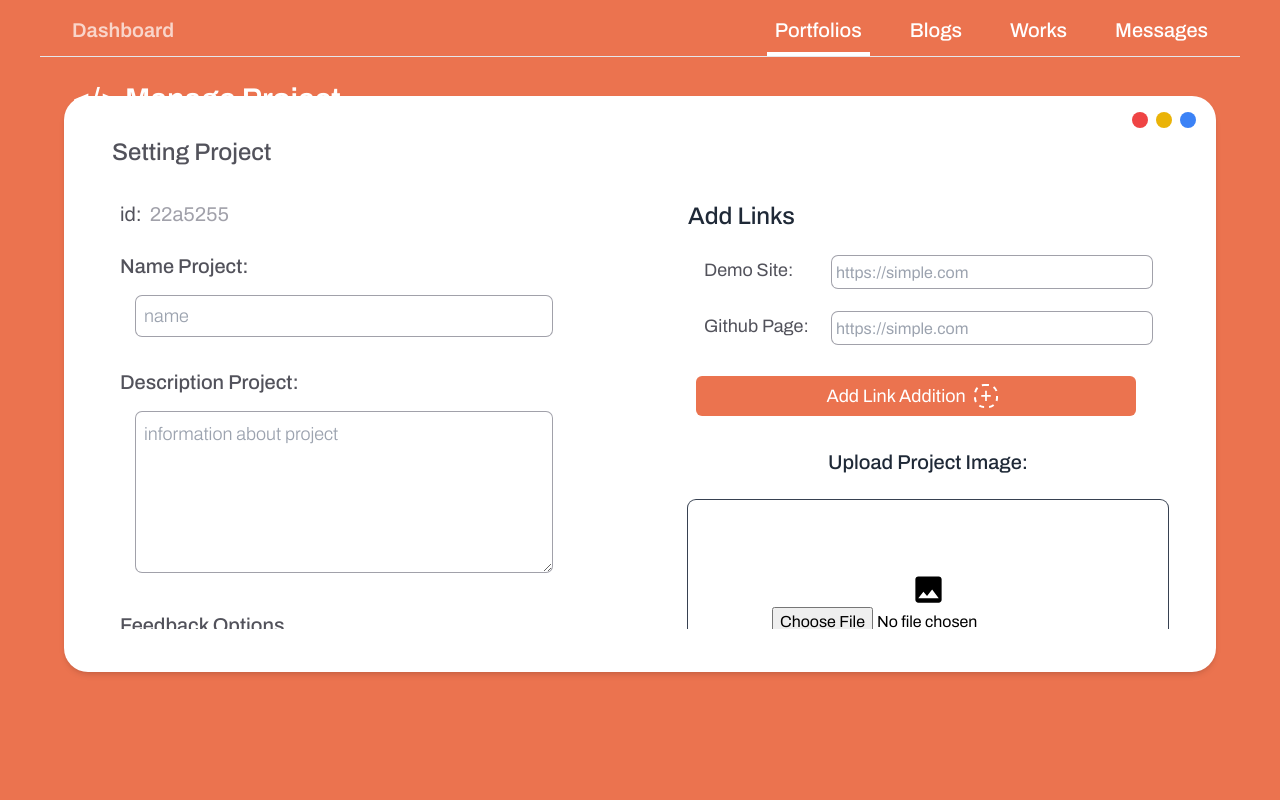
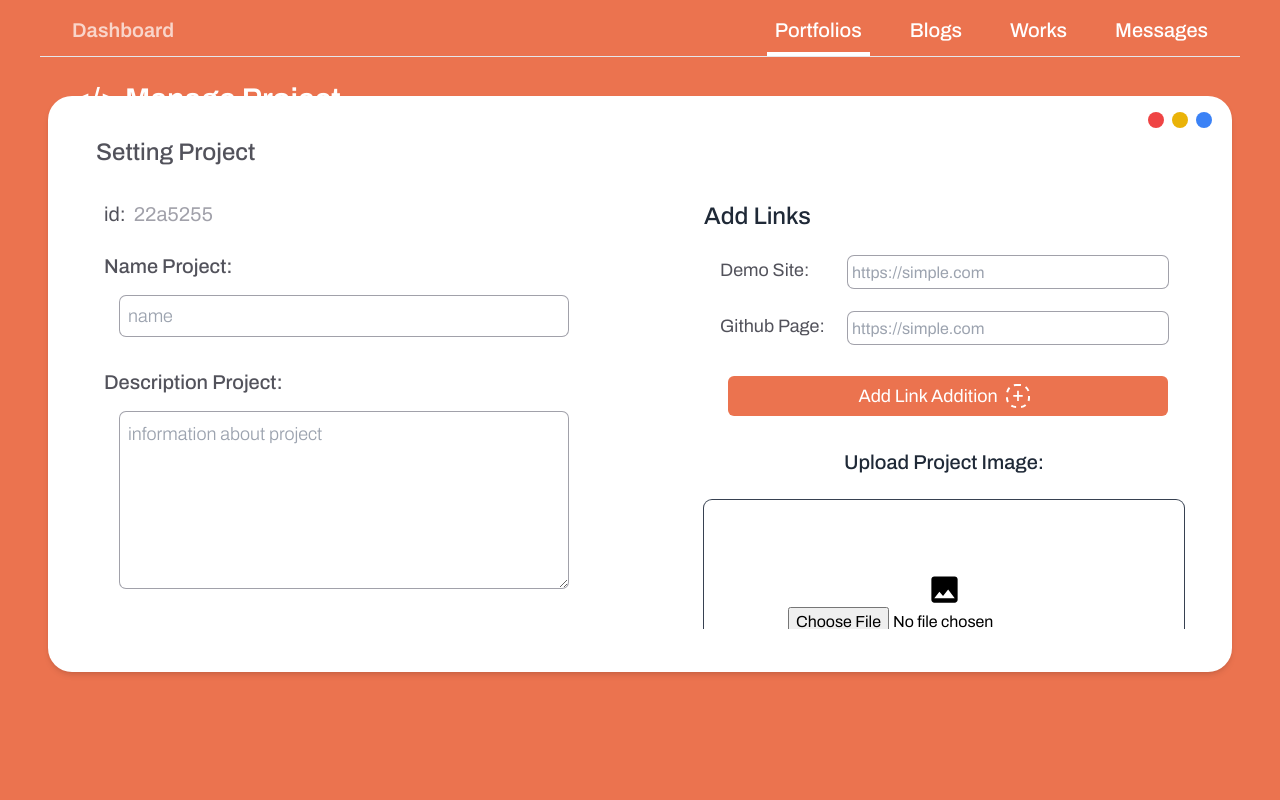
Before and after one commit to AlirezaAkbarpour/Portfolio, a Next.js app: page /dashboard in a window 1280 px wide. Shown: the top 800 px of the page. Built offline with nearby package versions, Linux system fonts and the light colour scheme.

Commit message:
ui-kit checkbox style finish

```diff
--- a/components/UI-kit/checkbox.scss
+++ b/components/UI-kit/checkbox.scss
@@ -7,22 +7,29 @@ $darkenColor: darken($activeColor, 20%);
     width: 32px;
     height: 32px;
     border-radius: 4px;
-    &::after{
-      content: "";
+    border: 2px $activeColor solid;
+    cursor: pointer;
+    transition: 2ms ;
+    .inputbutton{
       width: 24px;
       height: 24px;
-      background: #eb734f;
-      position: absolute;
-      top: 0;
-      left: 0;
+      background: $activeColor;
+      box-shadow: inset 0 0 5px 5px #eb734f ;
+      border-radius: 2px;
+      &:hover{
+        background: $darkenColor;
+        opacity: 0.7;
+      }
     }
-    border: 2px $activeColor solid;
     input[type=checkbox]{
       width: 28px;
       height: 28px;
       scale: 2;
       visibility: hidden;
       accent-color: $activeColor;
+      &:checked + .inputbutton{
+          background: #fff;
+      }
     }
   }
 }
--- a/components/UI-kit/checkbox.tsx
+++ b/components/UI-kit/checkbox.tsx
@@ -11,7 +11,9 @@ export default function CheckBox({label,value}:CHECKBOX) {
     <div className="squaredOne w-full flex items-center ">
       <label htmlFor="squaredOne" className='text-xl text-gray-600 p-2'>{label}:</label>
       <div className='inputbox flex justify-center items-center'>
-        <input className='mx-2' type="checkbox" id="squaredOne" name="check" />
+        <div className='inputbutton'>
+          <input className='mx-2' type="checkbox" id="squaredOne" name="check" />
+        </div>
       </div>
     </div>
     </section>
--- a/components/UI-kit/output.css
+++ b/components/UI-kit/output.css
@@ -3,15 +3,19 @@
   height: 32px;
   border-radius: 4px;
   border: 2px #eb734f solid;
+  cursor: pointer;
+  transition: 2ms;
 }
-.squaredOne .inputbox::after {
-  content: "";
+.squaredOne .inputbox .inputbutton {
   width: 24px;
   height: 24px;
   background: #eb734f;
-  position: absolute;
-  top: 0;
-  left: 0;
+  box-shadow: inset 0 0 5px 5px #eb734f;
+  border-radius: 2px;
+}
+.squaredOne .inputbox .inputbutton:hover {
+  background: rgb(190.3673469388, 60.5714285714, 21.6326530612);
+  opacity: 0.7;
 }
 .squaredOne .inputbox input[type=checkbox] {
   width: 28px;
@@ -20,5 +24,8 @@
   visibility: hidden;
   accent-color: #eb734f;
 }
+.squaredOne .inputbox input[type=checkbox]:checked + .inputbutton {
+  background: #fff;
+}
 
 /*# sourceMappingURL=output.css.map */
--- a/components/projectForm.tsx
+++ b/components/projectForm.tsx
@@ -20,7 +20,7 @@ export default function ProjectForm() {
 
   return isClient ? createPortal(
     <main className="w-full h-full flex justify-center absolute z-50 top-0 left-0">
-            <div className="w-full max-h-[36rem] bg-white mx-40 mt-24 rounded-3xl px-4 py-4 shadow-md">
+            <div className="w-full h-[36rem] bg-white mx-40 mt-24 rounded-3xl px-4 py-4 shadow-md">
               <div className="w-full h-6 flex justify-end">
                 <div className="w-4 h-4 rounded-full bg-red-500 mx-1" onClick={clickHandler}></div>
                 <div className="w-4 h-4 rounded-full bg-yellow-500 mx-1"></div>
@@ -33,18 +33,19 @@ export default function ProjectForm() {
                   <h2 className="text-xl font-medium text-zinc-600 mt-6 mx-2">Name Project:</h2>
                   <input type="text" placeholder="name" className="w-full h-10 ml-6 my-4 px-2 text-lg font-light ring-1 ring-zinc-400 rounded-md"/>
                   <h2 className="text-xl font-medium text-zinc-600 mt-4 mx-2">Description Project:</h2>
-                  <textarea placeholder="information about project" className="w-full min-h-40 max-h-80 overflow-y-hidden  ml-6 my-4 py-2 px-2 text-lg font-light ring-1 ring-zinc-400 rounded-md"/>
+                  <textarea placeholder="information about project" className="w-full min-h-44 max-h-80 overflow-y-hidden
+                  ml-6 my-4 py-2 px-2 text-lg font-light ring-1 ring-zinc-400 rounded-md"/>
                   <div className="w-full">
                     <h2 className="text-xl font-medium mx-2 mt-4 text-zinc-600">Feedback Options</h2>
-                    <div className="w-full flex justify-start pl-8 pb-1">
+                    <div className="w-full flex justify-start pl-8 mt-2">
                       <div className="w-32">
                         <CheckBox label="Likes" value={'true'}/>
                       </div>
                       <div className="w-32">
                         <CheckBox label="Links" value={"false"}/>
                       </div>
-                      <div className="w-32">
-                        <CheckBox label="Comments" value="false"/>
+                      <div className="w-40">
+                        <CheckBox label="Comments" value={"false"}/>
                       </div>
                     </div>
                   </div>
@@ -61,7 +62,7 @@ export default function ProjectForm() {
                     <h1 className="w-28 text-start text-lg font-normal text-zinc-600">Github Page:</h1>
                     <input type="text" placeholder="https://simple.com" className="w-80 font-normal h-8 mx-4 rounded-md ring-1 p-1 ring-zinc-400 text-zinc-600"/>
                   </div>
-                  <div className="w-full flex justify-center">
+                  <div className="w-full flex justify-center ml-4">
                     <button className="w-full text-lg ml-2 mr-8 px-4 rounded-md  my-8 hover:bg-orange-400 bg-dashboard-orange flex justify-center">
                       <h1 className="text-white flex justify-center items-center">Add Link Addition <Add_Icon/> </h1>
                     </button>
```
Also changed, not shown: components/Navbar.tsx (line endings or trailing spaces), 1 other file (tests, documents, lock files or other folders).
